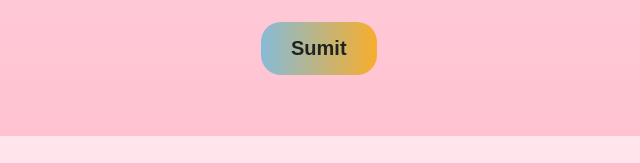
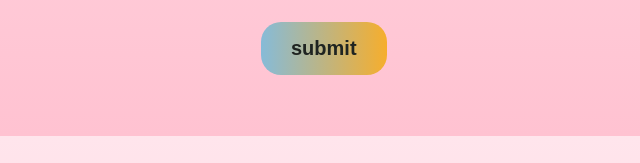
Before and after one commit to Ibrangrd/3-D-Slder, a plain HTML site: page order.html in a window 1280 px wide. Shown: the part 584-747 px from the top of the page, 0-640 px from the left. Drawn offline with Linux system fonts and the light colour scheme.

Commit message:
fix the problem

```diff
--- a/order.html
+++ b/order.html
@@ -38,7 +38,7 @@
   </select>
   <input type="number" name="quantity" placeholder="Quantity" required class="contact_input">
    <textarea name="message" placeholder="Your Hostel no. and room number." required class="contact_input"></textarea>
-   <button type="submit"> Sumit </button>
+   <button type="submit"> submit </button>
     </form>
     <div class="right">
         <img src="#" alt="">
```
